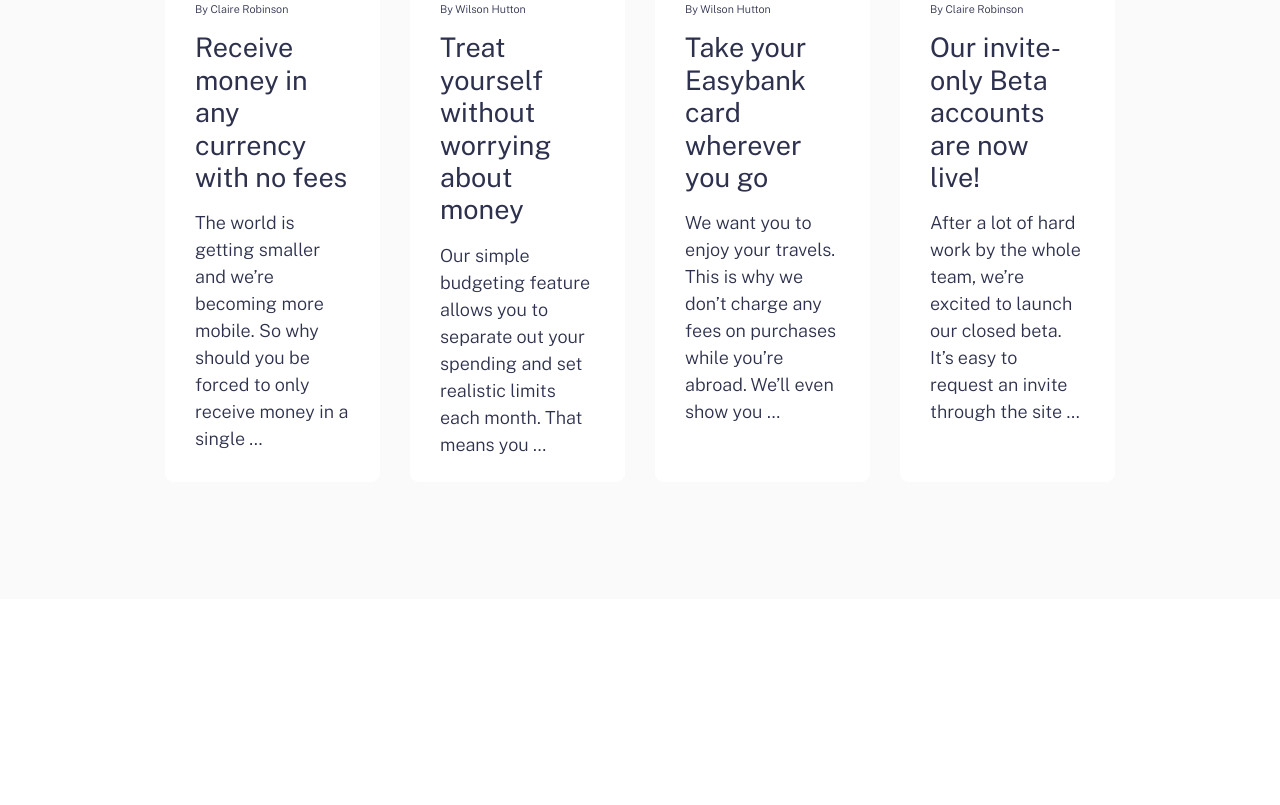
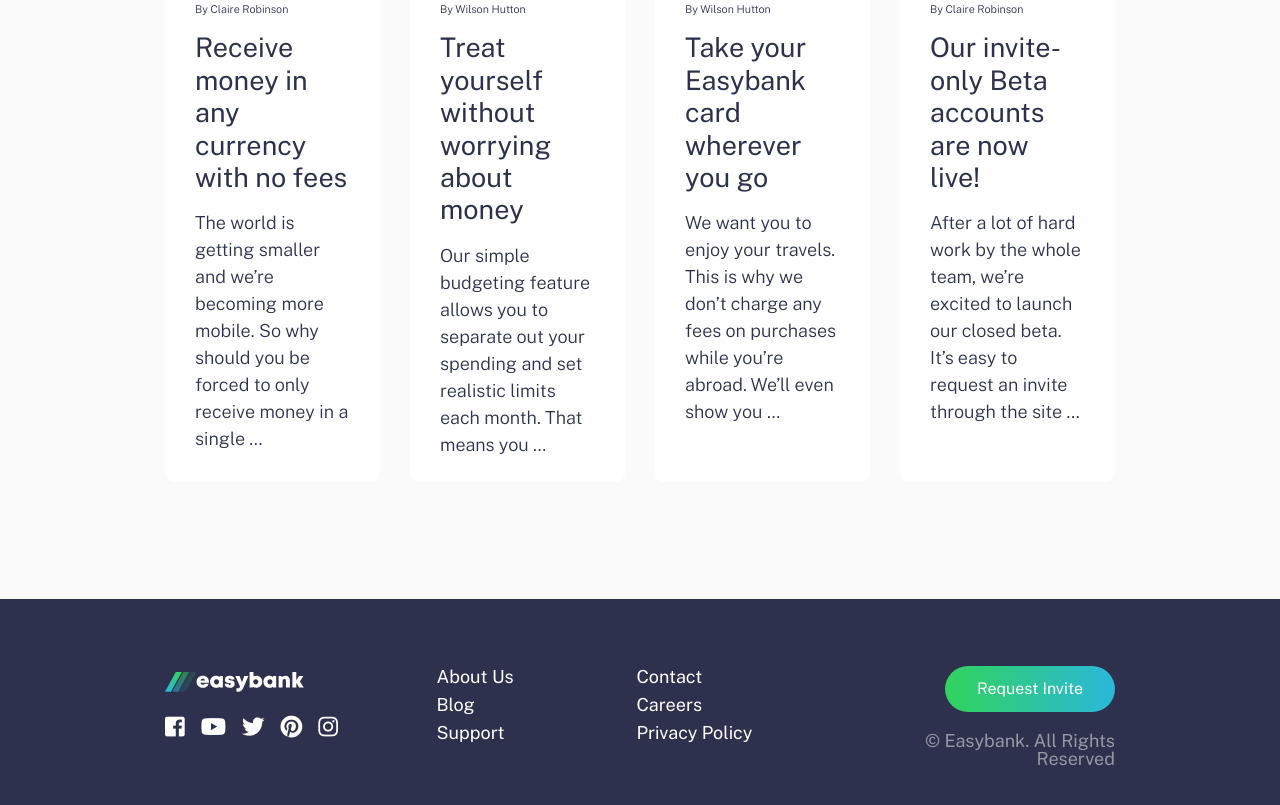
Before and after one commit to Gamygams1234/easybank-landing-page, a plain HTML site: page index.html in a window 1280 px wide. Shown: the part 2078-2883 px from the top of the page. Drawn offline with nearby package versions, Linux system fonts and the light colour scheme.

Commit message:
Finished the design

```diff
--- a/index.html
+++ b/index.html
@@ -162,7 +162,35 @@
   </section>
 
   <footer class="padding-container">
+    <div class="logo-social mb-4  ">
+      <div class="logo mb-4">
+        <img src="./images/logo-footer.svg" alt="">
+      </div>
+      <div class="social">
+        <a href="#"><i class="fab fa-facebook-square" aria-hidden="true"></i></a>
+        <a href="#"><i class="fab fa-youtube"></i></a>
+        <a href="#"><i class="fab fa-twitter"></i></a>
+        <a href="#"><i class="fab fa-pinterest"></i></a>
+        <a href="#"><i class="fab fa-instagram"></i></a>
 
+      </div>
+    </div>
+    <div class="links mb-4 fw-400">
+
+      <a href="#">About Us</a>
+      <a href="#">Contact</a>
+      <a href="#">Blog</a>
+      <a href="#">Careers</a>
+      <a href="#">Support</a>
+      <a href="#">Privacy Policy</a>
+    </div>
+
+    <div class="button-copyright">
+      <button type="button" class="btn btn-primary fw-400">Request Invite</button>
+
+      <p class="copyright fw-400">&copy; Easybank. All Rights Reserved</p>
+
+    </div>
 
   </footer>
   <!-- Home
--- a/scss/styles.scss
+++ b/scss/styles.scss
@@ -178,10 +178,7 @@
         }
     }
 }
-footer {
-    padding-top: 64px;
-    padding-bottom: 64px;
-}
+
 .section-3 {
     background-color: $veryLightGray;
     .grid {
@@ -219,6 +216,64 @@
                     line-height: 1.5;
                 }
             }
+        }
+    }
+}
+footer {
+    padding-top: 64px;
+    padding-bottom: 64px;
+    display: flex;
+    flex-direction: column;
+    align-items: center;
+    justify-content: center;
+    text-align: center;
+    background-color: $darkBlue;
+    .logo-social {
+        .social {
+            display: flex;
+            a {
+                font-size: 1.25em;
+                color: white;
+                text-decoration: none;
+                margin-left: 16px;
+                transition: all 0.2s ease-in-out;
+            }
+            a:hover {
+                color: $limeGreen;
+            }
+            a:first-child {
+                margin-left: 0px;
+            }
+        }
+    }
+    .links {
+        display: flex;
+        flex-direction: column;
+        align-items: center;
+        justify-content: center;
+        text-align: center;
+        a {
+            margin-top: 5px;
+            margin-bottom: 5px;
+            color: white;
+            text-decoration: none;
+            transition: all 0.2s ease-in-out;
+        }
+        a:hover {
+            color: $limeGreen;
+        }
+    }
+    .button-copyright {
+        display: flex;
+        flex-direction: column;
+        align-items: center;
+        justify-content: center;
+        text-align: center;
+        button {
+            margin-bottom: 1.25em;
+        }
+        .copyright {
+            color: hsl(233, 8%, 62%);
         }
     }
 }
@@ -328,10 +383,6 @@
             }
         }
     }
-    footer {
-        padding-top: 117px;
-        padding-bottom: 117px;
-    }
 }
 
 @media screen and (min-width: 992px) {
@@ -359,4 +410,34 @@
             }
         }
     }
+    footer {
+        display: grid;
+        grid-template-columns: 2fr 3fr 2fr;
+        .logo-social {
+            display: flex;
+            flex-direction: column;
+            justify-content: space-between;
+            align-items: flex-start;
+        }
+        .links {
+            flex-wrap: wrap;
+            text-align: left;
+            flex-direction: row;
+            justify-content: start;
+            align-items: flex-start;
+            a {
+                width: 200px;
+            }
+        }
+        .button-copyright {
+            display: flex;
+            flex-direction: column;
+            justify-content: space-between;
+            text-align: right;
+            align-items: flex-end;
+            button {
+                margin-top: 0;
+            }
+        }
+    }
 }
```
Also changed, not shown: css/styles.css, images/logo-footer.svg (added).
